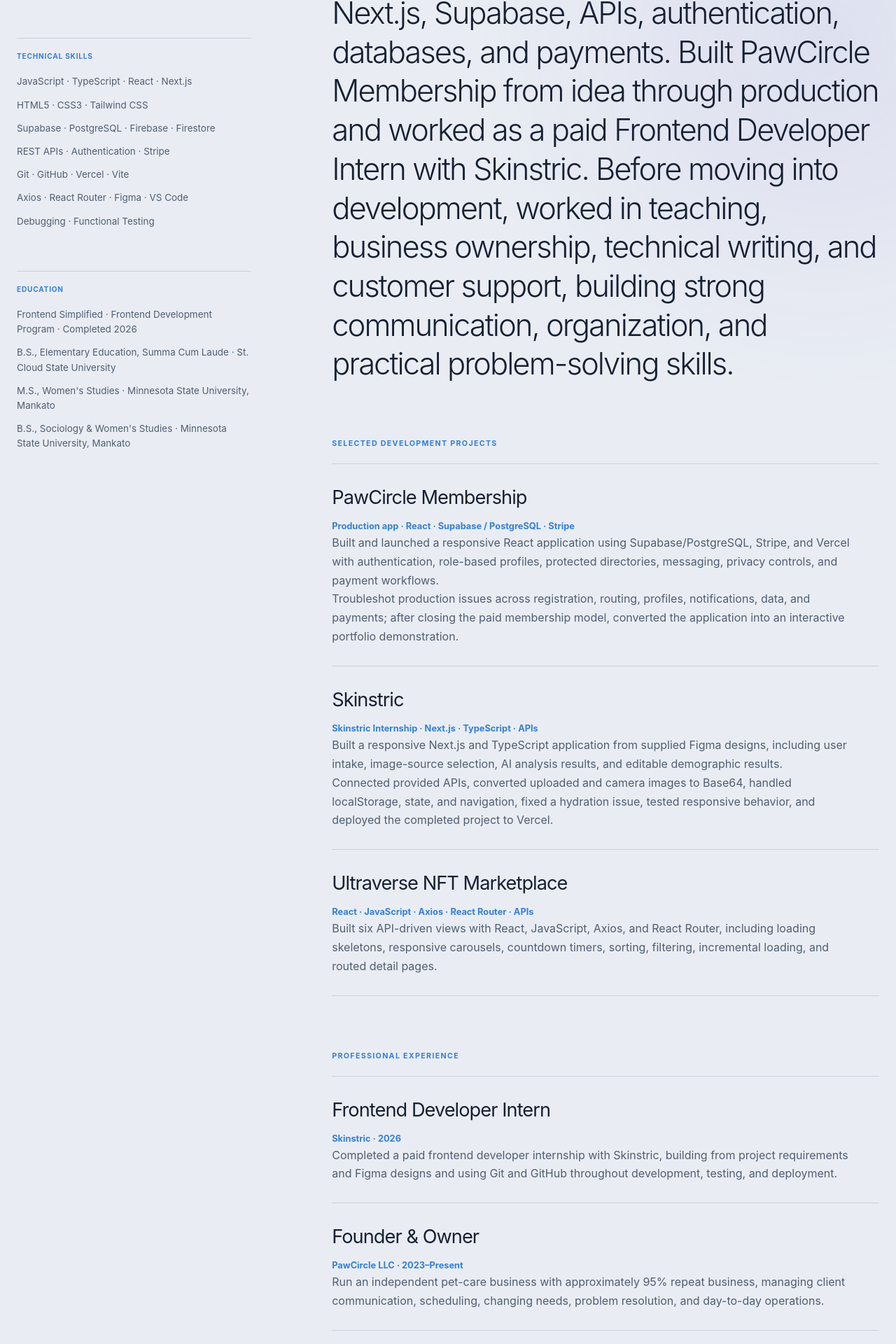
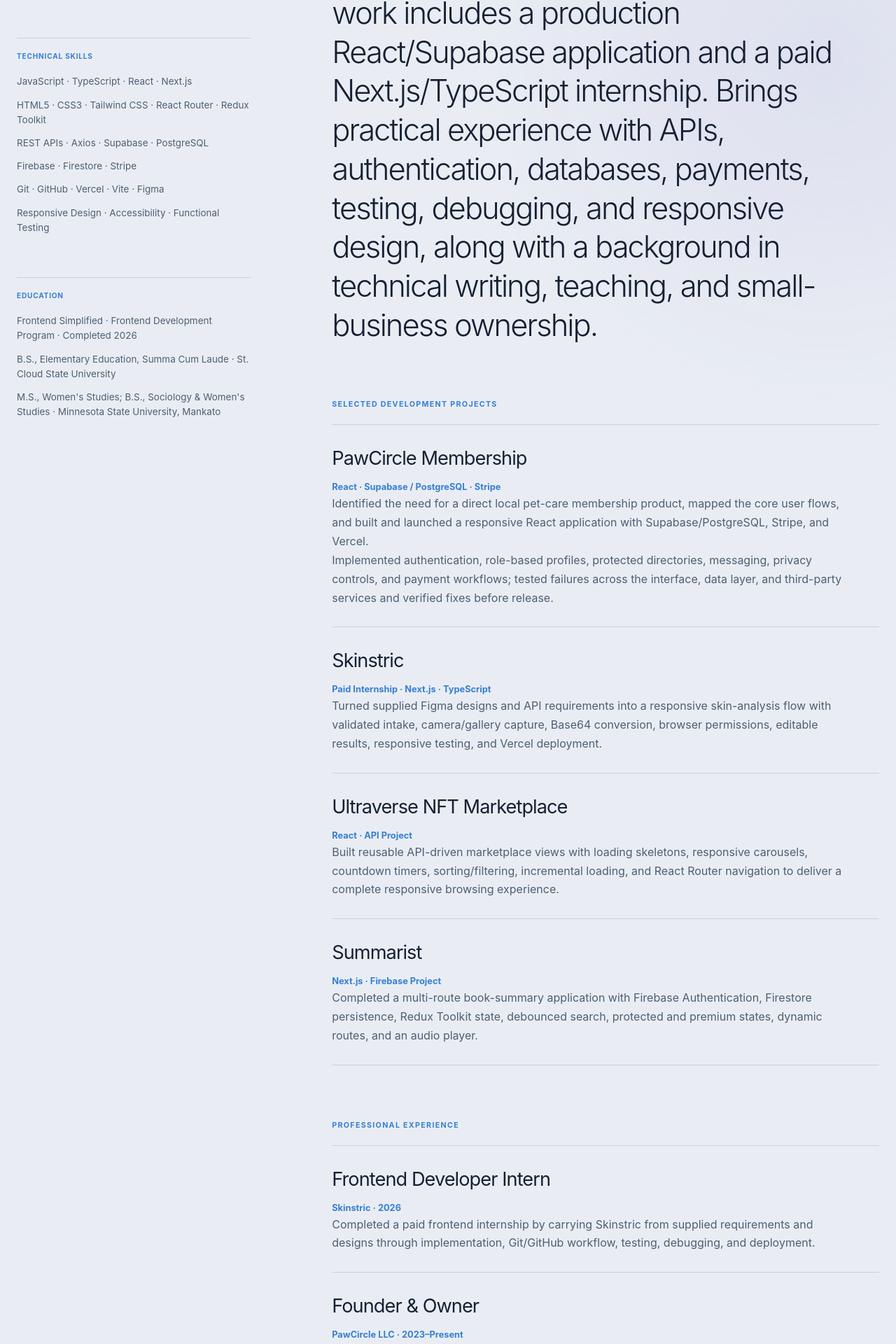
Before and after one commit to reaaland/rebecca-aaland-portfolio, a Next.js app: page /resume in a window 1280 px wide. Shown: the part 704-2624 px from the top of the page at 70% size. Built offline with nearby package versions, Linux system fonts and the light colour scheme.

Commit message:
Update portfolio resume to STAR version

```diff
--- a/app/resume/page.tsx
+++ b/app/resume/page.tsx
@@ -3,9 +3,9 @@
 import { createPageMetadata } from "@/lib/site-metadata";
 
 export const metadata = createPageMetadata({
-  title: "Frontend Developer Résumé",
+  title: "Junior Frontend Developer Résumé",
   description:
-    "Rebecca Aaland's frontend developer résumé, including PawCircle Membership, paid Skinstric internship work, and React API projects.",
+    "Rebecca Aaland's frontend developer résumé, highlighting production React/Supabase work, a paid Skinstric internship, API-driven projects, and practical problem solving.",
   path: "/resume",
 });
 
@@ -24,7 +24,7 @@
 
           <a
             className="button button-dark"
-            href="/Rebecca-Aaland-Resume.pdf"
+            href="/resume.pdf"
             target="_blank"
             rel="noopener noreferrer"
           >
@@ -58,12 +58,11 @@
             <section>
               <h2>Technical Skills</h2>
               <p>JavaScript · TypeScript · React · Next.js</p>
-              <p>HTML5 · CSS3 · Tailwind CSS</p>
-              <p>Supabase · PostgreSQL · Firebase · Firestore</p>
-              <p>REST APIs · Authentication · Stripe</p>
-              <p>Git · GitHub · Vercel · Vite</p>
-              <p>Axios · React Router · Figma · VS Code</p>
-              <p>Debugging · Functional Testing</p>
+              <p>HTML5 · CSS3 · Tailwind CSS · React Router · Redux Toolkit</p>
+              <p>REST APIs · Axios · Supabase · PostgreSQL</p>
+              <p>Firebase · Firestore · Stripe</p>
+              <p>Git · GitHub · Vercel · Vite · Figma</p>
+              <p>Responsive Design · Accessibility · Functional Testing</p>
             </section>
 
             <section>
@@ -77,11 +76,8 @@
                 University
               </p>
               <p>
-                M.S., Women&apos;s Studies · Minnesota State University, Mankato
-              </p>
-              <p>
-                B.S., Sociology &amp; Women&apos;s Studies · Minnesota State
-                University, Mankato
+                M.S., Women&apos;s Studies; B.S., Sociology &amp; Women&apos;s
+                Studies · Minnesota State University, Mankato
               </p>
             </section>
           </aside>
@@ -90,14 +86,13 @@
             <section data-reveal>
               <p className="eyebrow">Professional Summary</p>
               <p className="resume-summary">
-                Junior Frontend Developer with experience building and launching web
-                applications using React, JavaScript, Next.js, Supabase, APIs,
-                authentication, databases, and payments. Built PawCircle
-                Membership from idea through production and worked as a paid
-                Frontend Developer Intern with Skinstric. Before moving into
-                development, worked in teaching, business ownership, technical
-                writing, and customer support, building strong communication,
-                organization, and practical problem-solving skills.
+                Junior frontend developer who builds and ships responsive web
+                applications from requirements through deployment. Recent work
+                includes a production React/Supabase application and a paid
+                Next.js/TypeScript internship. Brings practical experience with
+                APIs, authentication, databases, payments, testing, debugging,
+                and responsive design, along with a background in technical
+                writing, teaching, and small-business ownership.
               </p>
             </section>
 
@@ -106,46 +101,51 @@
 
               <article>
                 <h2>PawCircle Membership</h2>
-                <span>Production app · React · Supabase / PostgreSQL · Stripe</span>
+                <span>React · Supabase / PostgreSQL · Stripe</span>
                 <p>
-                  Built and launched a responsive React application using
-                  Supabase/PostgreSQL, Stripe, and Vercel with authentication,
-                  role-based profiles, protected directories, messaging, privacy
-                  controls, and payment workflows.
+                  Identified the need for a direct local pet-care membership
+                  product, mapped the core user flows, and built and launched a
+                  responsive React application with Supabase/PostgreSQL, Stripe,
+                  and Vercel.
                 </p>
                 <p>
-                  Troubleshot production issues across registration, routing,
-                  profiles, notifications, data, and payments; after closing the
-                  paid membership model, converted the application into an
-                  interactive portfolio demonstration.
+                  Implemented authentication, role-based profiles, protected
+                  directories, messaging, privacy controls, and payment workflows;
+                  tested failures across the interface, data layer, and third-party
+                  services and verified fixes before release.
                 </p>
               </article>
 
               <article>
                 <h2>Skinstric</h2>
-                <span>Skinstric Internship · Next.js · TypeScript · APIs</span>
+                <span>Paid Internship · Next.js · TypeScript</span>
                 <p>
-                  Built a responsive Next.js and TypeScript application from
-                  supplied Figma designs, including user intake, image-source
-                  selection, AI analysis results, and editable demographic
-                  results.
-                </p>
-                <p>
-                  Connected provided APIs, converted uploaded and camera images
-                  to Base64, handled localStorage, state, and navigation, fixed a
-                  hydration issue, tested responsive behavior, and deployed the
-                  completed project to Vercel.
+                  Turned supplied Figma designs and API requirements into a
+                  responsive skin-analysis flow with validated intake,
+                  camera/gallery capture, Base64 conversion, browser permissions,
+                  editable results, responsive testing, and Vercel deployment.
                 </p>
               </article>
 
               <article>
                 <h2>Ultraverse NFT Marketplace</h2>
-                <span>React · JavaScript · Axios · React Router · APIs</span>
+                <span>React · API Project</span>
                 <p>
-                  Built six API-driven views with React, JavaScript, Axios, and
-                  React Router, including loading skeletons, responsive
-                  carousels, countdown timers, sorting, filtering, incremental
-                  loading, and routed detail pages.
+                  Built reusable API-driven marketplace views with loading
+                  skeletons, responsive carousels, countdown timers,
+                  sorting/filtering, incremental loading, and React Router
+                  navigation to deliver a complete responsive browsing experience.
+                </p>
+              </article>
+
+              <article>
+                <h2>Summarist</h2>
+                <span>Next.js · Firebase Project</span>
+                <p>
+                  Completed a multi-route book-summary application with Firebase
+                  Authentication, Firestore persistence, Redux Toolkit state,
+                  debounced search, protected and premium states, dynamic routes,
+                  and an audio player.
                 </p>
               </article>
             </section>
@@ -157,9 +157,9 @@
                 <h2>Frontend Developer Intern</h2>
                 <span>Skinstric · 2026</span>
                 <p>
-                  Completed a paid frontend developer internship with Skinstric,
-                  building from project requirements and Figma designs and using
-                  Git and GitHub throughout development, testing, and deployment.
+                  Completed a paid frontend internship by carrying Skinstric from
+                  supplied requirements and designs through implementation,
+                  Git/GitHub workflow, testing, debugging, and deployment.
                 </p>
               </article>
 
@@ -167,9 +167,9 @@
                 <h2>Founder &amp; Owner</h2>
                 <span>PawCircle LLC · 2023–Present</span>
                 <p>
-                  Run an independent pet-care business with approximately 95%
+                  Run an independent service business with approximately 95%
                   repeat business, managing client communication, scheduling,
-                  changing needs, problem resolution, and day-to-day operations.
+                  changing requirements, and day-to-day problem solving.
                 </p>
               </article>
 
@@ -177,10 +177,10 @@
                 <h2>Earlier Professional Experience</h2>
                 <span>Education · Technical Writing · Tier 1 Support</span>
                 <p>
-                  Taught science for 11 years, explaining complex ideas clearly,
-                  managing multiple priorities, and creating curriculum and
-                  training materials. Earlier technical roles included technical
-                  writing and document control plus Tier 1 internet support.
+                  Eleven years as a science educator plus earlier technical
+                  writing/document control and Tier 1 internet support built strong
+                  documentation, training, communication, and technical
+                  troubleshooting skills.
                 </p>
               </article>
             </section>
```
